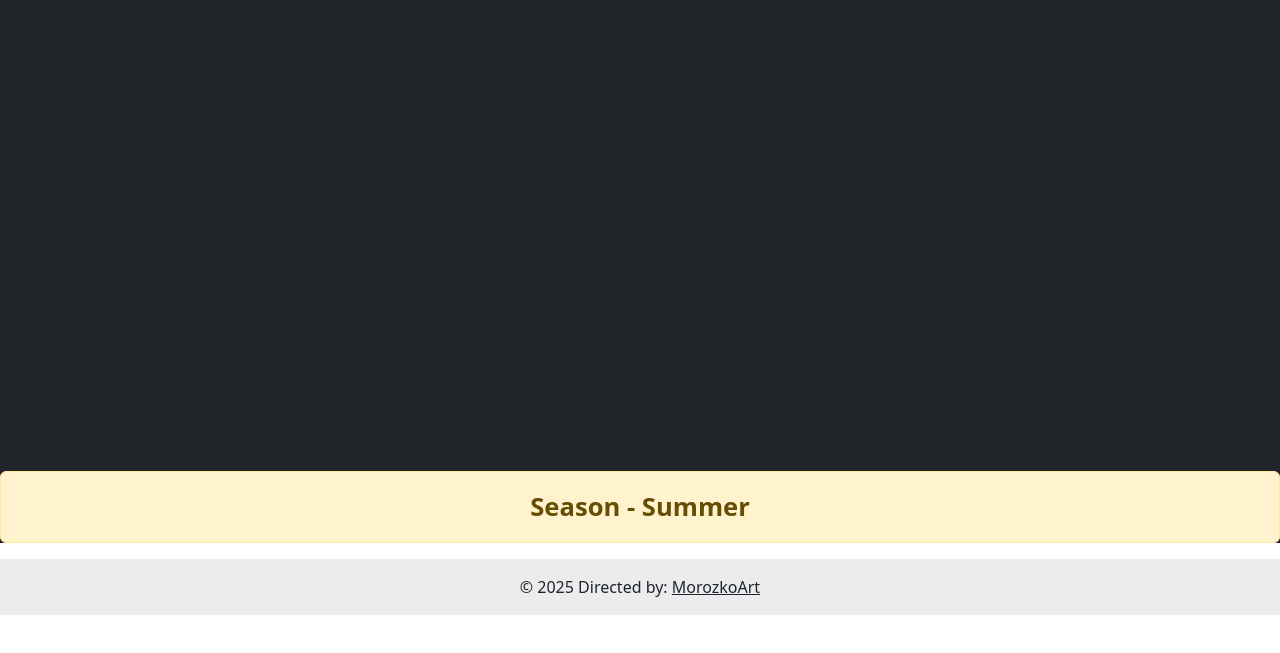
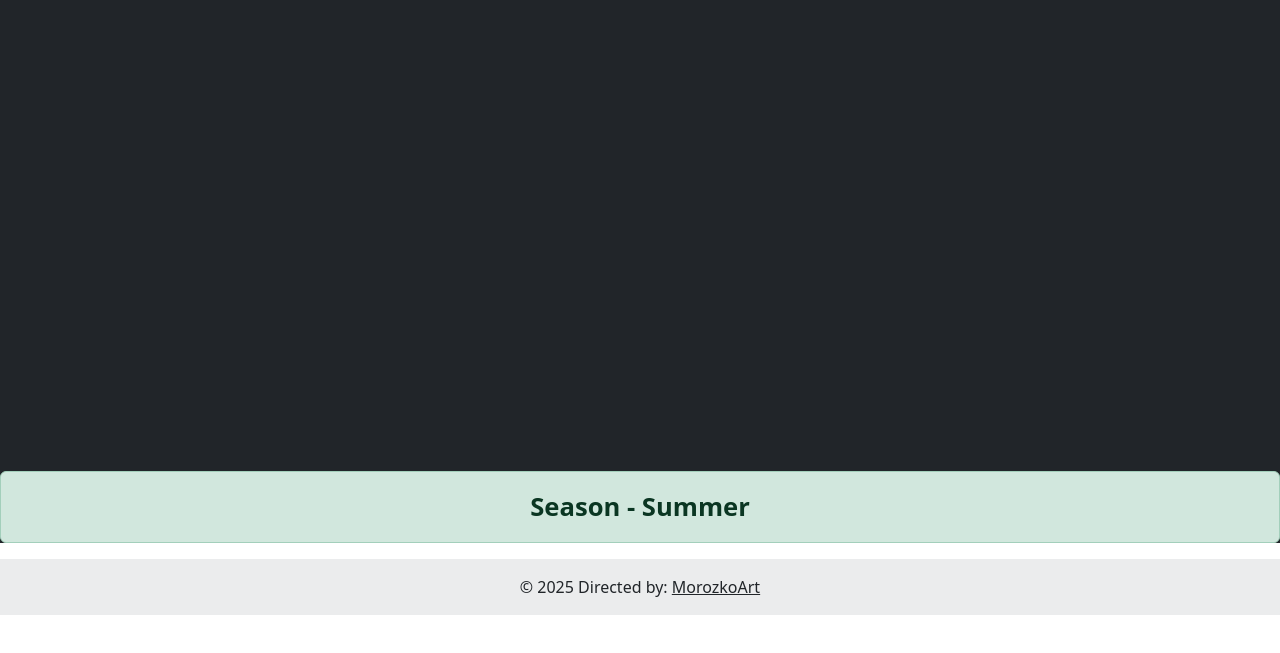
Before and after one commit to MorozkoArt/EducationalVebProject_Bootstrap, a website: page summer.html in a window 1280 px wide. Shown: the part 85-738 px from the top of the page. Drawn offline with Linux system fonts and the light colour scheme.

Commit message:
changed the header color and added text in case the photo doesn't load

```diff
--- a/style.css
+++ b/style.css
@@ -91,3 +91,6 @@ main{
     opacity: 1;
     transition: .8s opacity;
 }
+.img-photo{
+    color: var(--bs-light);
+}
--- a/summer.html
+++ b/summer.html
@@ -51,9 +51,12 @@
     <div class="img-photo">
       <img src="" alt="Summer-photo">
     </div>
-    <div class="alert alert-warning" role="alert">
+    <div class="alert alert-success" role="alert">
       Season - Summer
     </div>
+
+
+
 
 
   </main>
```
